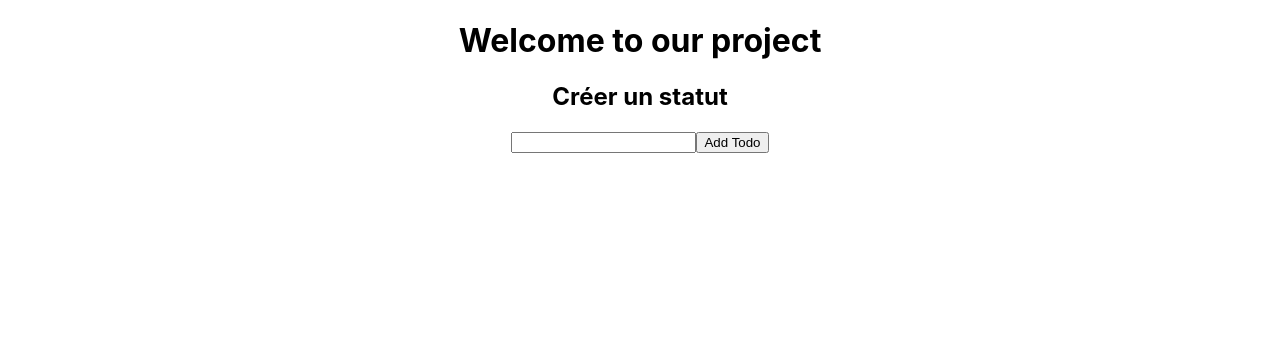
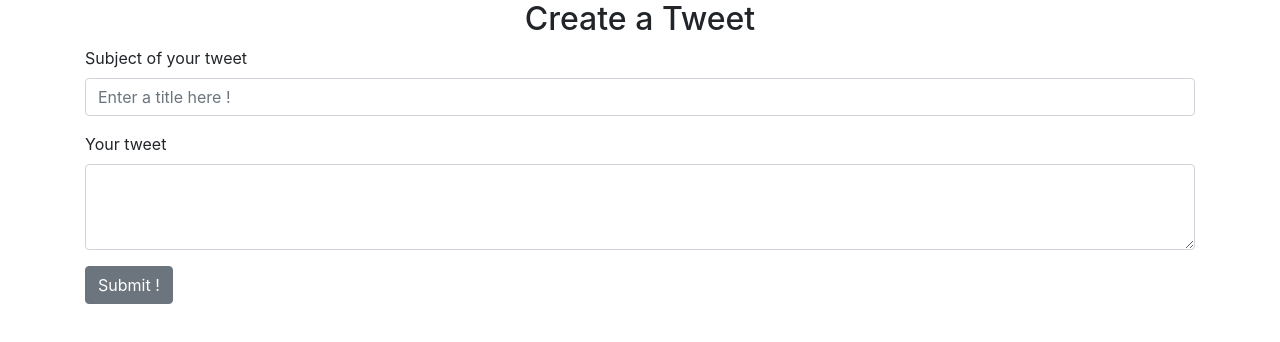
Before and after one commit to ThomasVandermeersch/mobile-app, a React (Create React App) app: page / in a window 1280 px wide. Shown: the top 342 px of the page. Built offline with nearby package versions, Linux system fonts and the light colour scheme.

Commit message:
simple form test

```diff
--- a/package.json
+++ b/package.json
@@ -6,11 +6,13 @@
     "@testing-library/jest-dom": "^5.11.4",
     "@testing-library/react": "^11.1.0",
     "@testing-library/user-event": "^12.1.10",
+    "bootstrap": "^4.6.0",
+    "firebase": "^8.4.1",
     "react": "^17.0.2",
+    "react-bootstrap": "^1.5.2",
     "react-dom": "^17.0.2",
     "react-scripts": "4.0.3",
-    "web-vitals": "^1.0.1",
-    "firebase": "^8.4.1"
+    "web-vitals": "^1.0.1"
   },
   "scripts": {
     "start": "react-scripts start",
--- a/src/App.css
+++ b/src/App.css
@@ -1,6 +1,3 @@
-.App {
-  text-align: center;
-}
 
 .App-logo {
   height: 40vmin;
--- a/src/App.js
+++ b/src/App.js
@@ -1,15 +1,20 @@
 import './App.css';
-import Form from './components/Form';
+import Forme from './components/Forme';
+
+import Container  from 'react-bootstrap/Container'
+import 'bootstrap/dist/css/bootstrap.min.css'
 
 function App() {
   return (
-    <div className="App">
+    <div className="App"
+>
+
+      <Container fluid="md">
 
 
+      <Forme />
+      </Container>
 
-      <h1> Welcome to our project </h1>
-
-      <Form />
 
     </div>
   );
--- a/src/components/Form.js
+++ /dev/null
@@ -1,27 +0,0 @@
-import React, { useState } from 'react';
-import firebase from '../utils/firebase';
-
-export default function Form() {
-  const [title, setTitle] = useState('');
-
-  const handleOnChange = (e) => {
-    setTitle(e.target.value);
-  };
-  const createTodo = () => {
-    const todoRef = firebase.database().ref('Todo');
-    const todo = {
-      title,
-      complete: false,
-    };
-
-    todoRef.push(todo);
-  };
-  return (
-    <div>
-        <h2>Créer un statut</h2>
-
-        <input type="text" onChange={handleOnChange} value={title} />
-        <button onClick={createTodo}>Add Todo</button>
-    </div>
-  );
-}
--- /dev/null
+++ b/src/components/Forme.js
@@ -0,0 +1,47 @@
+
+import React, { useState } from 'react';
+import firebase from '../utils/firebase';
+import Form from 'react-bootstrap/Form'
+import Button from 'react-bootstrap/Button'
+import 'bootstrap/dist/css/bootstrap.min.css'
+
+
+export default function Forme() {
+  const [title, setTitle] = useState('');
+
+  const handleOnChange = (e) => {
+    setTitle(e.target.value);
+  };
+  const createTodo = () => {
+    const todoRef = firebase.database().ref('Todo');
+    const todo = {
+      title,
+      complete: false,
+    };
+
+    todoRef.push(todo);
+  };
+  return (
+    <div>
+
+        <h2 style={{textAlign: "center"}}>Create a Tweet </h2>
+
+
+        <Form>
+          <Form.Group controlId="exampleForm.ControlInput1">
+            <Form.Label>Subject of your tweet</Form.Label>
+            <Form.Control type="text" placeholder="Enter a title here !" onChange={handleOnChange} value={title} />
+          </Form.Group>
+
+          <Form.Group controlId="exampleForm.ControlTextarea1">
+            <Form.Label>Your tweet</Form.Label>
+            <Form.Control as="textarea" rows={3} />
+          </Form.Group>
+
+          <Button variant="secondary" onClick={createTodo}> Submit !</Button>
+
+        </Form>
+
+    </div>
+  );
+}
```
Also changed, not shown: 1 other file (tests, documents, lock files or other folders).
